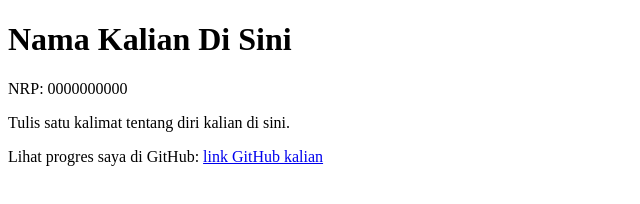
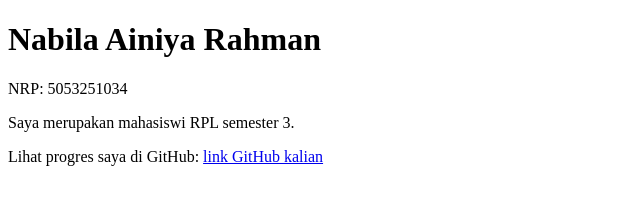
Before and after one commit to webdev-if-its/pweb-5053251034, a website: page m00/index.html in a window 1280 px wide. Shown: the whole page, without its empty margins (0-640 px from the left). Drawn offline with Linux system fonts and the light colour scheme.

Commit message:
Menyelesaikan Pertemuan 0

```diff
--- a/m00/index.html
+++ b/m00/index.html
@@ -3,14 +3,14 @@
 <head>
   <meta charset="utf-8">
   <meta name="viewport" content="width=device-width, initial-scale=1">
-  <title>Untitled</title>
+  <title>Kartu Perkenalan Nabila Ainiya</title>
 </head>
 <body>
 
-  <h1 id="nama">Nama Kalian Di Sini</h1>
-  <p id="nrp">NRP: 0000000000</p>
-  <p id="bio">Tulis satu kalimat tentang diri kalian di sini.</p>
-  <p>Lihat progres saya di GitHub: <a id="github" href="#">link GitHub kalian</a></p>
+  <h1 id="nama">Nabila Ainiya Rahman</h1>
+  <p id="nrp">NRP: 5053251034</p>
+  <p id="bio">Saya merupakan mahasiswi RPL semester 3.</p>
+  <p>Lihat progres saya di GitHub: <a id="github" href="https://github.com/nabilainiya">link GitHub kalian</a></p>
 
 </body>
 </html>
```
